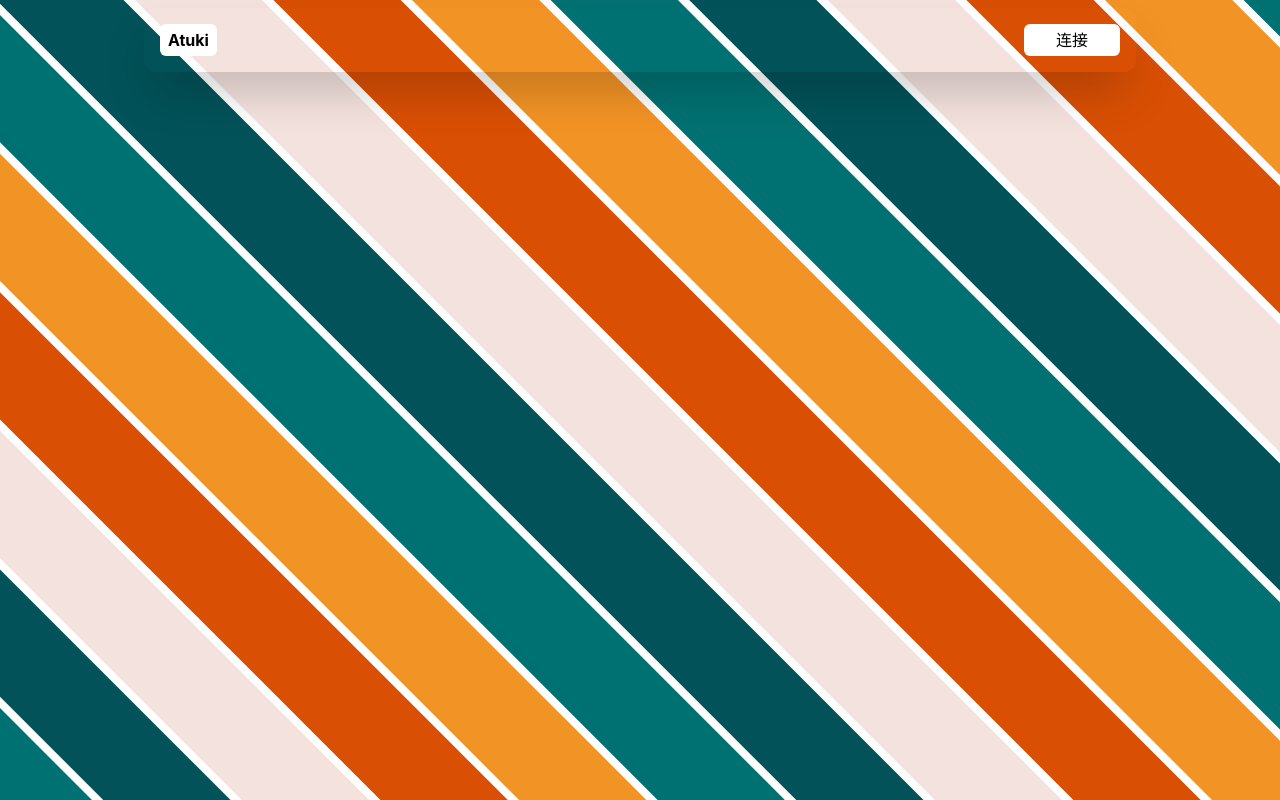
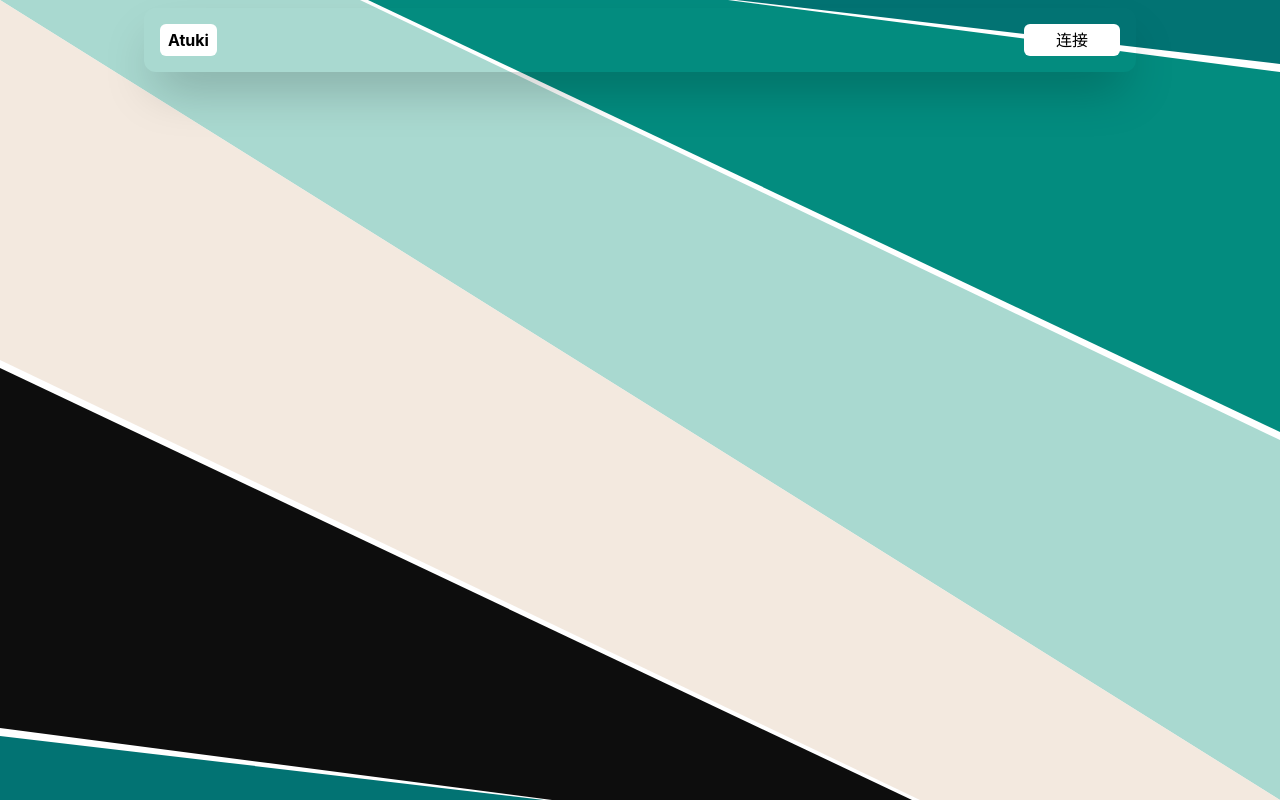
Before and after one commit to LiuN1an/atuki, a Next.js app: page / in a window 1280 px wide. Built offline with nearby package versions, Linux system fonts and the light colour scheme.

Commit message:
feat: build svg path

```diff
--- a/package.json
+++ b/package.json
@@ -10,6 +10,7 @@
   },
   "dependencies": {
     "classnames": "^2.3.2",
+    "gsap": "^3.11.2",
     "next": "12.3.1",
     "react": "18.2.0",
     "react-dom": "18.2.0"
--- a/pages/index.jsx
+++ b/pages/index.jsx
@@ -2,8 +2,9 @@ import Head from "next/head";
 import Image from "next/image";
 import { useEffect, useMemo, useState } from "react";
 import classnames from "classnames";
+import { gsap } from "gsap";
 
-const Background = ({ height = 90, gap = 8, collocation = [] }) => {
+const Background = ({ height = 360, gap = 8, collocation = [] }) => {
   const [cells, setCells] = useState([]);
   const [width, setWidth] = useState(0);
 
@@ -30,26 +31,106 @@ const Background = ({ height = 90, gap = 8, collocation = [] }) => {
     });
   }, [height, gap, collocation]);
 
+  const [w, sw] = useState(0);
+  const [h, sh] = useState(0);
+  const [lines, setLines] = useState([]);
+
+  useEffect(() => {
+    const run = (innerWidth, innerHeight) => {
+      sw(innerWidth);
+      sh(innerHeight);
+
+      const list1 = new Array(
+        Math.floor(innerWidth / (height + gap))
+      ).fill(undefined);
+      let start = height;
+      for (let index = 0; index < list1.length; index++) {
+        list1[index] = {
+          m: `${start} 0`,
+          l1: `${innerWidth} ${innerHeight - start}`,
+          l2: `${innerWidth} ${innerHeight - start + height}`,
+          l3: `${start - height} 0`,
+        };
+        start += height + gap;
+      }
+
+      const list2 = new Array(
+        Math.floor(innerWidth / (height + gap))
+      ).fill(undefined);
+      start = height;
+      for (let index = 0; index < list2.length; index++) {
+        list2[index] = {
+          m: `0 ${start}`,
+          l1: `${innerWidth - start} ${innerHeight}`,
+          l2: `${innerWidth - start + height} ${innerHeight}`,
+          l3: `0 ${start - height}`,
+        };
+        start += height + gap;
+      }
+
+      setLines(
+        [...list1.reverse(), ...list2].map((item, index) => ({
+          ...item,
+          bgColor: collocation.length
+            ? collocation[index % collocation.length]
+            : "#fff",
+        }))
+      );
+    };
+    run(window.innerWidth, window.innerHeight);
+
+    const callback = (e) => {
+      run(e.target.window.innerWidth, e.target.window.innerHeight);
+    };
+
+    window.addEventListener("resize", callback);
+    return () => {
+      window.removeEventListener("resize", callback);
+    };
+  }, [collocation, height, gap]);
+
+  //   return (
+  //     <div
+  //       className="absolute rotate-45 origin-top"
+  //       style={{ height: width, width: width }}
+  //     >
+  //       {cells.map((cell, index) => {
+  //         return cell.bgColor ? (
+  //           <div
+  //             key={index}
+  //             style={{
+  //               height: cell.height,
+  //               marginBottom: cell.gap,
+  //               width: cell.width,
+  //               backgroundColor: cell.bgColor,
+  //             }}
+  //             className="rounded-[65px]"
+  //           />
+  //         ) : null;
+  //       })}
+  //     </div>
+  //   );
+
   return (
-    <div
-      className="absolute rotate-45 origin-top"
-      style={{ height: width, width: width }}
+    <svg
+      className="absolute"
+      xmlns="http://www.w3.org/2000/svg"
+      width={w}
+      height={h}
+      viewBox={`0 0 ${w} ${h}`}
+      version="1.1"
     >
-      {cells.map((cell, index) => {
-        return cell.bgColor ? (
-          <div
+      {lines.map((line, index) => {
+        return (
+          <path
             key={index}
-            style={{
-              height: cell.height,
-              marginBottom: cell.gap,
-              width: cell.width,
-              backgroundColor: cell.bgColor,
-            }}
-            className="rounded-[65px]"
+            fill={line.bgColor}
+            d={`M ${line.m} L ${line.l1} L ${line.l2} L ${line.l3} z`}
+            className="cursor-pointer hover:opacity-90"
           />
-        ) : null;
+        );
       })}
-    </div>
+    </svg>
   );
 };
 
@@ -69,14 +150,14 @@ let index = 0;
 export default function Home() {
   const [collocation, setCollocation] = useState(theme[0]);
 
-  //   useEffect(() => {
-  //     const clear = setInterval(() => {
-  //       setCollocation([...theme[index++ % theme.length]]);
-  //     }, 1500);
-  //     return () => {
-  //       clearInterval(clear);
-  //     };
-  //   }, []);
+  useEffect(() => {
+    const clear = setInterval(() => {
+      setCollocation([...theme[index++ % theme.length]]);
+    }, 1500);
+    return () => {
+      clearInterval(clear);
+    };
+  }, []);
 
   return (
     <div className="h-full relative overflow-hidden">
```
Also changed, not shown: 1 other file (tests, documents, lock files or other folders).
